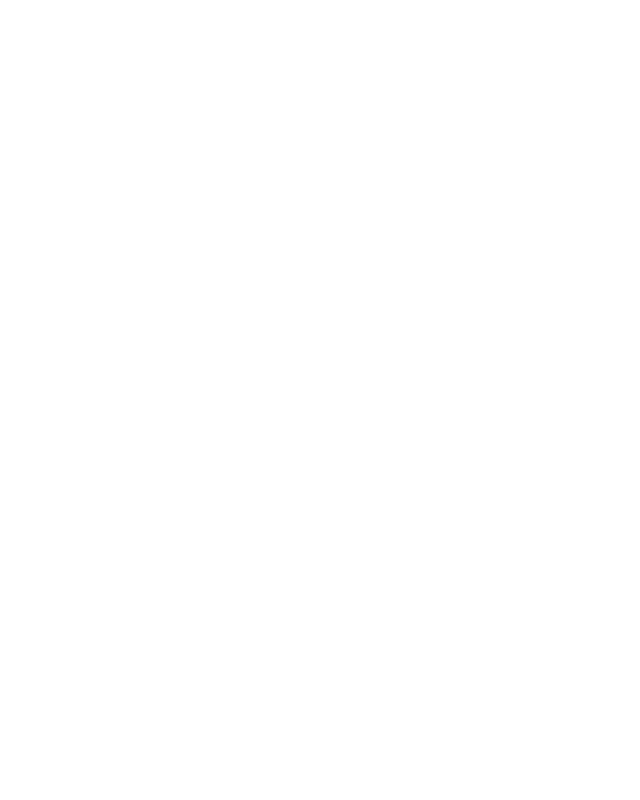
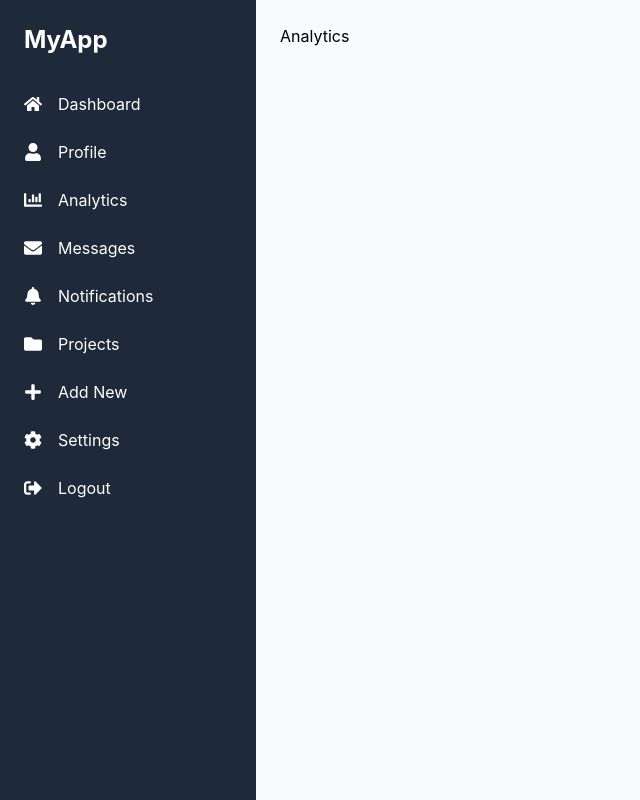
Before and after one commit to Aghakarim-23/adaptive-sidebar-navigation, a React (Vite) app: page /analytics in a window 1280 px wide. Before the commit this address had no page. Shown: the whole page, without its empty margins (0-640 px from the left). Built offline with nearby package versions, Linux system fonts and the light colour scheme.

Commit message:
add: other pages added to layout

```diff
--- a/src/App.jsx
+++ b/src/App.jsx
@@ -1,9 +1,31 @@
 import { Routes, Route } from "react-router-dom";
+import SidebarLayout from "./components/SidebarLayout";
+import Home from "./pages/Home";
+import Profile from "./pages/Profile";
+import Analytics from "./pages/Analytics";
+import Messages from "./pages/Messages";
+import Notifications from "./pages/Notifications";
+import Projects from "./pages/Projects";
+import AddNew from "./pages/AddNew";
+import Settings from "./pages/Settings";
+import Logout from "./pages/Logout";
+
+
 const App = () => {
   return (
     <>
       <Routes>
-        <Route path="/" element={<h1>Home</h1>} />
+        <Route path="/" element={<SidebarLayout />}>
+          <Route index element={<Home />} />
+          <Route path="profile" element={<Profile />} />
+          <Route path="analytics" element={<Analytics />} />
+          <Route path="messages" element={<Messages />} />
+          <Route path="notifications" element={<Notifications />} />
+          <Route path="projects" element={<Projects />} />
+          <Route path="add-new" element={<AddNew />} />
+          <Route path="settings" element={<Settings />} />
+          <Route path="logout" element={<Logout />} />
+        </Route>
       </Routes>
     </>
   );
--- /dev/null
+++ b/src/components/Sidebar.jsx
@@ -0,0 +1,47 @@
+import {
+  FaHome,
+  FaUser,
+  FaChartBar,
+  FaCog,
+  FaSignOutAlt,
+  FaBell,
+  FaEnvelope,
+  FaFolder,
+  FaPlus,
+} from "react-icons/fa";
+
+import { Link } from "react-router-dom";
+
+const Sidebar = () => {
+  const menuItems = [
+    { name: "Dashboard", icon: <FaHome />, path: "/" },
+    { name: "Profile", icon: <FaUser />, path: "/profile" },
+    { name: "Analytics", icon: <FaChartBar />, path: "/analytics" },
+    { name: "Messages", icon: <FaEnvelope />, path: "/messages" },
+    { name: "Notifications", icon: <FaBell />, path: "/notifications" },
+    { name: "Projects", icon: <FaFolder />, path: "/projects" },
+    { name: "Add New", icon: <FaPlus />, path: "/add-new" },
+    { name: "Settings", icon: <FaCog />, path: "/settings" },
+    { name: "Logout", icon: <FaSignOutAlt />, path: "/logout" },
+  ];
+
+  return (
+    <div className="w-64 bg-gray-800 text-white flex flex-col">
+      <div className="p-6 text-2xl font-bold">MyApp</div>
+      <nav className="flex-1">
+        {menuItems.map((item, index) => (
+          <Link
+            key={index}
+            to={item.path}
+            className="flex items-center px-6 py-3 hover:bg-gray-700 transition-colors"
+          >
+            <span className="text-lg">{item.icon}</span>
+            <span className="ml-4">{item.name}</span>
+          </Link>
+        ))}
+      </nav>
+    </div>
+  );
+};
+
+export default Sidebar;
--- /dev/null
+++ b/src/components/SidebarLayout.jsx
@@ -0,0 +1,16 @@
+import Sidebar from "./Sidebar";
+import { Outlet } from "react-router-dom";
+
+const SidebarLayout = () => {
+  return (
+    <div className="flex h-screen">
+      <Sidebar />
+
+      <main className="flex-1 p-6 bg-gray-50 overflow-y-auto">
+        <Outlet />
+      </main>
+    </div>
+  );
+};
+
+export default SidebarLayout;
--- /dev/null
+++ b/src/pages/AddNew.jsx
@@ -0,0 +1,9 @@
+import React from 'react'
+
+const AddNew = () => {
+  return (
+    <div>AddNew</div>
+  )
+}
+
+export default AddNew
--- /dev/null
+++ b/src/pages/Analytics.jsx
@@ -0,0 +1,9 @@
+import React from 'react'
+
+const Analytics = () => {
+  return (
+    <div>Analytics</div>
+  )
+}
+
+export default Analytics
--- /dev/null
+++ b/src/pages/Logout.jsx
@@ -0,0 +1,9 @@
+import React from 'react'
+
+const Logout = () => {
+  return (
+    <div>Logout</div>
+  )
+}
+
+export default Logout
--- /dev/null
+++ b/src/pages/Messages.jsx
@@ -0,0 +1,9 @@
+import React from 'react'
+
+const Messages = () => {
+  return (
+    <div>Messages</div>
+  )
+}
+
+export default Messages
--- /dev/null
+++ b/src/pages/Notifications.jsx
@@ -0,0 +1,9 @@
+import React from 'react'
+
+const Notifications = () => {
+  return (
+    <div>Notifications</div>
+  )
+}
+
+export default Notifications
--- /dev/null
+++ b/src/pages/Profile.jsx
@@ -0,0 +1,9 @@
+import React from 'react'
+
+const Profile = () => {
+  return (
+    <div>Profile</div>
+  )
+}
+
+export default Profile
--- /dev/null
+++ b/src/pages/Projects.jsx
@@ -0,0 +1,9 @@
+import React from 'react'
+
+const Projects = () => {
+  return (
+    <div>Projects</div>
+  )
+}
+
+export default Projects
--- /dev/null
+++ b/src/pages/Settings.jsx
@@ -0,0 +1,9 @@
+import React from 'react'
+
+const Settings = () => {
+  return (
+    <div>Settings</div>
+  )
+}
+
+export default Settings
```
